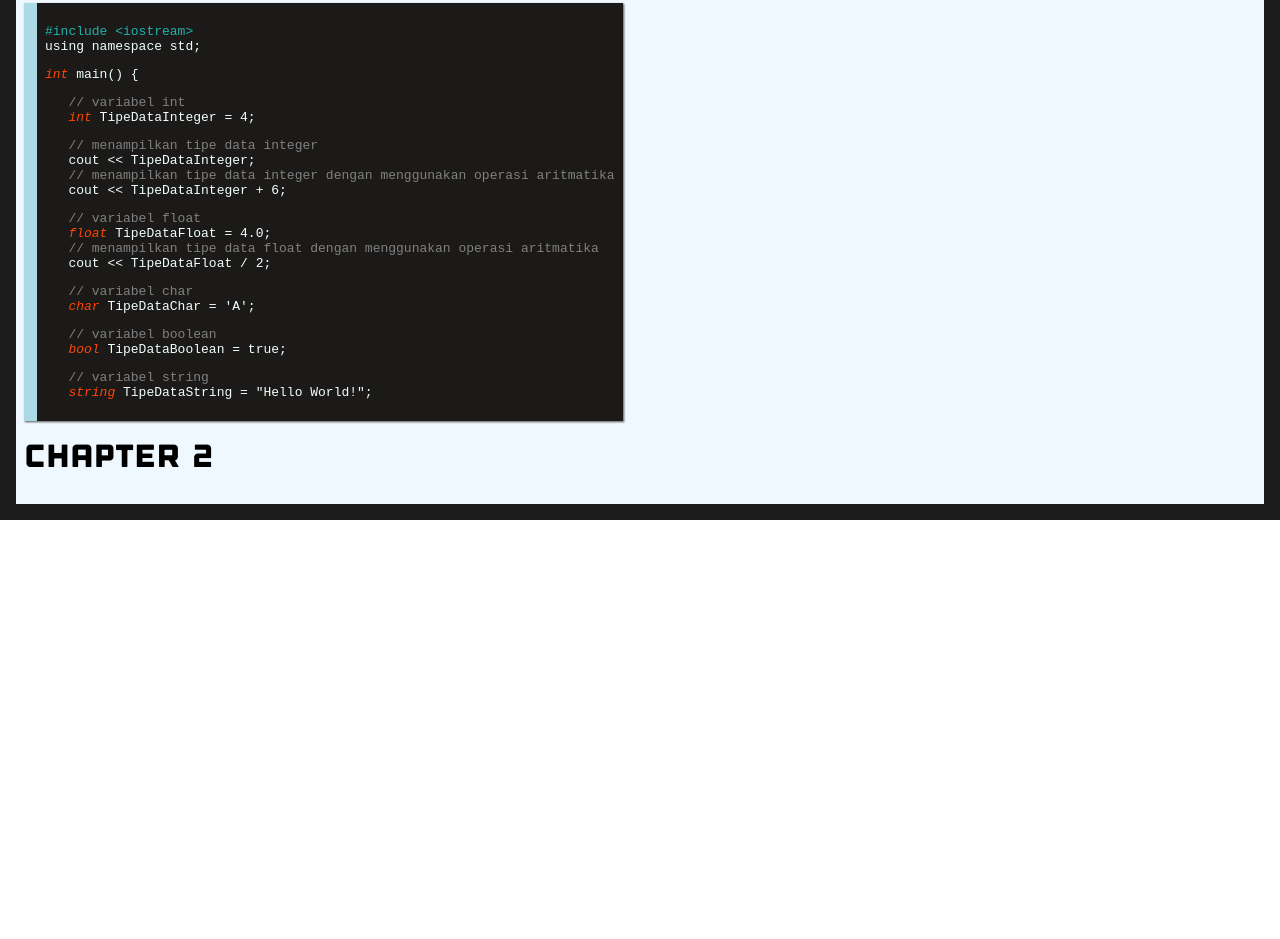
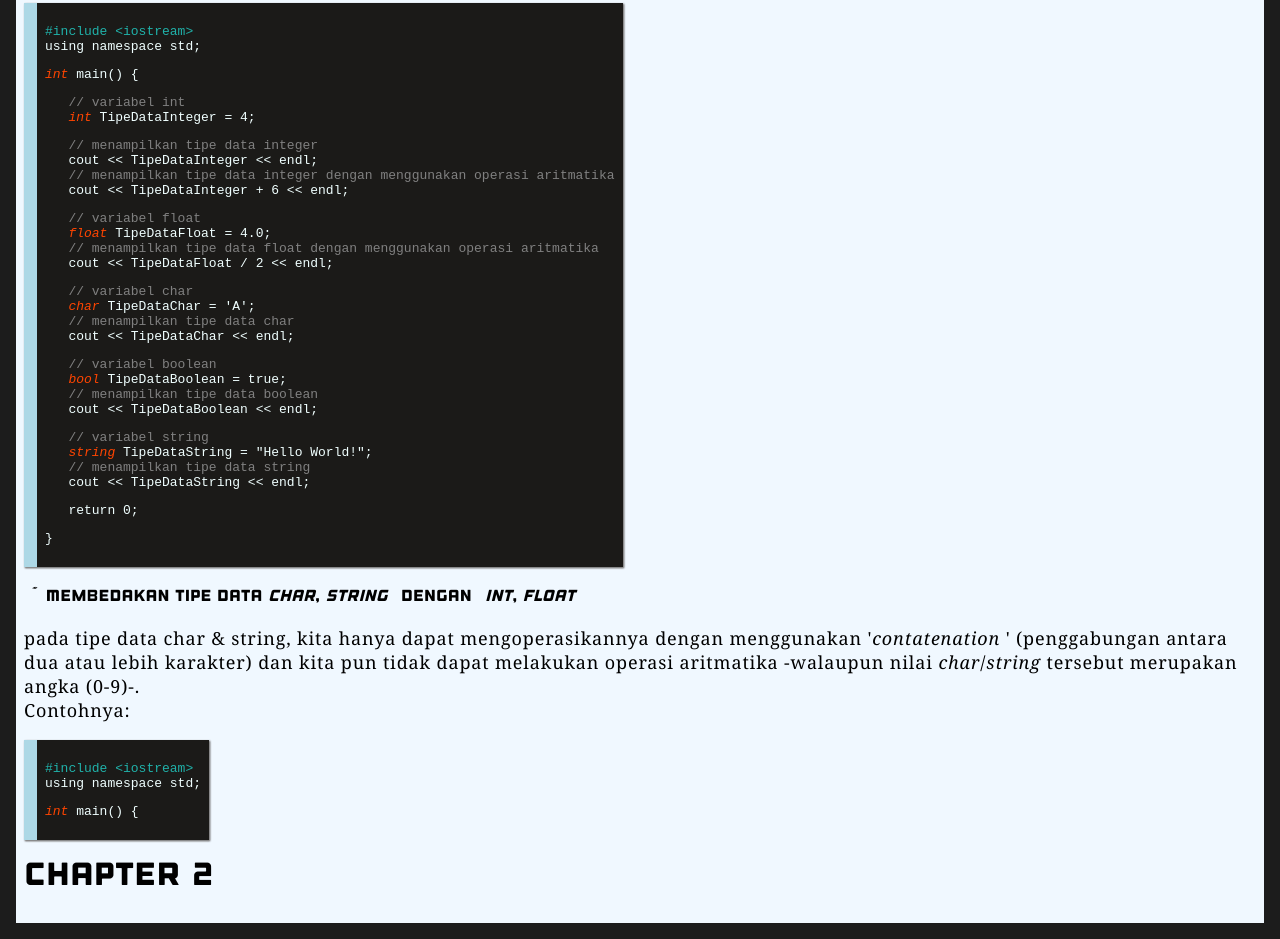
Before and after one commit to hawariMuflihMunte/myProgrammingTraining, a plain HTML site: page index.html in a window 1280 px wide. Shown: the part 2649-3588 px from the top of the page. Before the commit the page ends 3169 px from the top, so only its background shows below. Drawn offline with Linux system fonts and the light colour scheme; files whose address does not match are found by name.

Commit message:
Add files via upload
fixing and adding some content of the web page

```diff
--- a/index.html
+++ b/index.html
@@ -108,10 +108,10 @@
                             <br>
                             <li>Variabel tidak boleh diawali dengan <strong>angka</strong>. Sebaiknya variabel diawali dengan huruf (huruf kecil/besar). Dan jangan mengawali penamaan variabel dengan menggunakan <strong>simbol-simbol</strong>.</li>
                             <br>
-                            <li>Setelah mengawali nama variabel dengan huruf, maka setelah itu ke depannya dapat diberikan angka-angka atau simbol -tidak semua simbol-<br><br><span class="code-example"><span class="code-data-type">int</span> Var120_ = 120;</span></li>
+                            <li>Setelah mengawali nama variabel dengan huruf, maka setelah itu ke depannya dapat diberikan angka-angka atau simbol -tidak mendukung semua simbol-.<br><br><span class="code-example"><span class="code-data-type">int</span> Var120_ = 120;</span></li>
                             <br>
                             <li>Nilai dari variabel dapat mengandung variabel lainnya, contoh:<br><br><span class="code-example"><span class="code-data-type">int</span> variabelSayaKedua = variabelSaya;</span><br><br></li>
-                            <li>Dan lain-lain. (untuk lebih lengkapnya, dapat dilihat di perangkat dengan menggunakan mesin pencari -Google-)</li>
+                            <li>Dan lain-lain. (untuk lebih lengkapnya, dapat dilihat di perangkat dengan menggunakan web browser dan internet)</li>
                         </ol>
                     </p>
                     <div class="code-wrapper">
@@ -143,15 +143,31 @@
                                 <pre><span class="preprocessor">#include &#60;iostream&#62;</span><br>using namespace std;</pre>
                                 <pre><span class="code-data-type">int</span> main() {</pre>
                                 <pre>   <span class="code-comment">// variabel int</span><br><span class="code-data-type">   int</span> TipeDataInteger = 4;</pre>
-                                <pre>   <span class="code-comment">// menampilkan tipe data integer</span><br>   cout &#60;&#60; TipeDataInteger;<br>   <span class="code-comment">// menampilkan tipe data integer dengan menggunakan operasi aritmatika</span><br>   cout &#60;&#60; TipeDataInteger + 6;</pre>
-                                <pre>   <span class="code-comment">// variabel float</span><br><span class="code-data-type">   float</span> TipeDataFloat = 4.0;<br>   <span class="code-comment">// menampilkan tipe data float dengan menggunakan operasi aritmatika</span><br>   cout &#60;&#60; TipeDataFloat / 2;</pre>
-                                <pre>   <span class="code-comment">// variabel char</span><br><span class="code-data-type">   char</span> TipeDataChar = 'A';</pre>
-                                <pre>   <span class="code-comment">// variabel boolean</span><br><span class="code-data-type">   bool</span> TipeDataBoolean = true;</pre>
-                                <pre>   <span class="code-comment">// variabel string<br><span class="code-data-type">   string</span></span> TipeDataString = "Hello World!";</pre>
+                                <pre>   <span class="code-comment">// menampilkan tipe data integer</span><br>   cout &#60;&#60; TipeDataInteger &#60;&#60; endl;<br>   <span class="code-comment">// menampilkan tipe data integer dengan menggunakan operasi aritmatika</span><br>   cout &#60;&#60; TipeDataInteger + 6 &#60;&#60; endl;</pre>
+                                <pre>   <span class="code-comment">// variabel float</span><br><span class="code-data-type">   float</span> TipeDataFloat = 4.0;<br>   <span class="code-comment">// menampilkan tipe data float dengan menggunakan operasi aritmatika</span><br>   cout &#60;&#60; TipeDataFloat / 2 &#60;&#60; endl;</pre>
+                                <pre>   <span class="code-comment">// variabel char</span><br><span class="code-data-type">   char</span> TipeDataChar = 'A';<br>   <span class="code-comment">// menampilkan tipe data char</span><br>   cout &#60;&#60; TipeDataChar &#60;&#60; endl; </pre>
+                                <pre>   <span class="code-comment">// variabel boolean</span><br><span class="code-data-type">   bool</span> TipeDataBoolean = true;<br>   <span class="code-comment">// menampilkan tipe data boolean</span><br>   cout &#60;&#60; TipeDataBoolean &#60;&#60; endl;</pre>
+                                <pre>   <span class="code-comment">// variabel string<br><span class="code-data-type">   string</span></span> TipeDataString = "Hello World!";<br>   <span class="code-comment">// menampilkan tipe data string</span><br>   cout &#60;&#60; TipeDataString &#60;&#60; endl;</pre>
+                                <pre>   return 0;</pre>
+                                <pre>}</pre>
                             </div>
                         </div>
                     </div>
-
+                    <h4>&#8194;&tilde;&#8194;Membedakan Tipe Data <em>char</em>, <em>string</em>&#8194; dengan &#8194;<em>int</em>, <em>float</em></h4>
+                    <p class="content-txt">
+                        pada tipe data char & string, kita hanya dapat mengoperasikannya dengan menggunakan '<em>contatenation</em> ' (penggabungan antara dua atau lebih karakter) dan kita pun tidak dapat melakukan operasi aritmatika -walaupun nilai <em>char</em>/<em>string</em> tersebut merupakan angka (0-9)-.
+                        <br>
+                        Contohnya:
+                    </p>
+                    <div class="code-wrapper">
+                        <div class="code">
+                            <div class="code-line-num"></div>
+                            <div class="code-syntaxes">
+                                <pre><span class="preprocessor">#include &#60;iostream&#62;</span><br>using namespace std;</pre>
+                                <pre><span class="code-data-type">int</span> main() {</pre>
+                            </div>
+                        </div>
+                    </div>
                     <h1 id="chap-2">Chapter 2</h1>
                 </div>
             </div>
```
